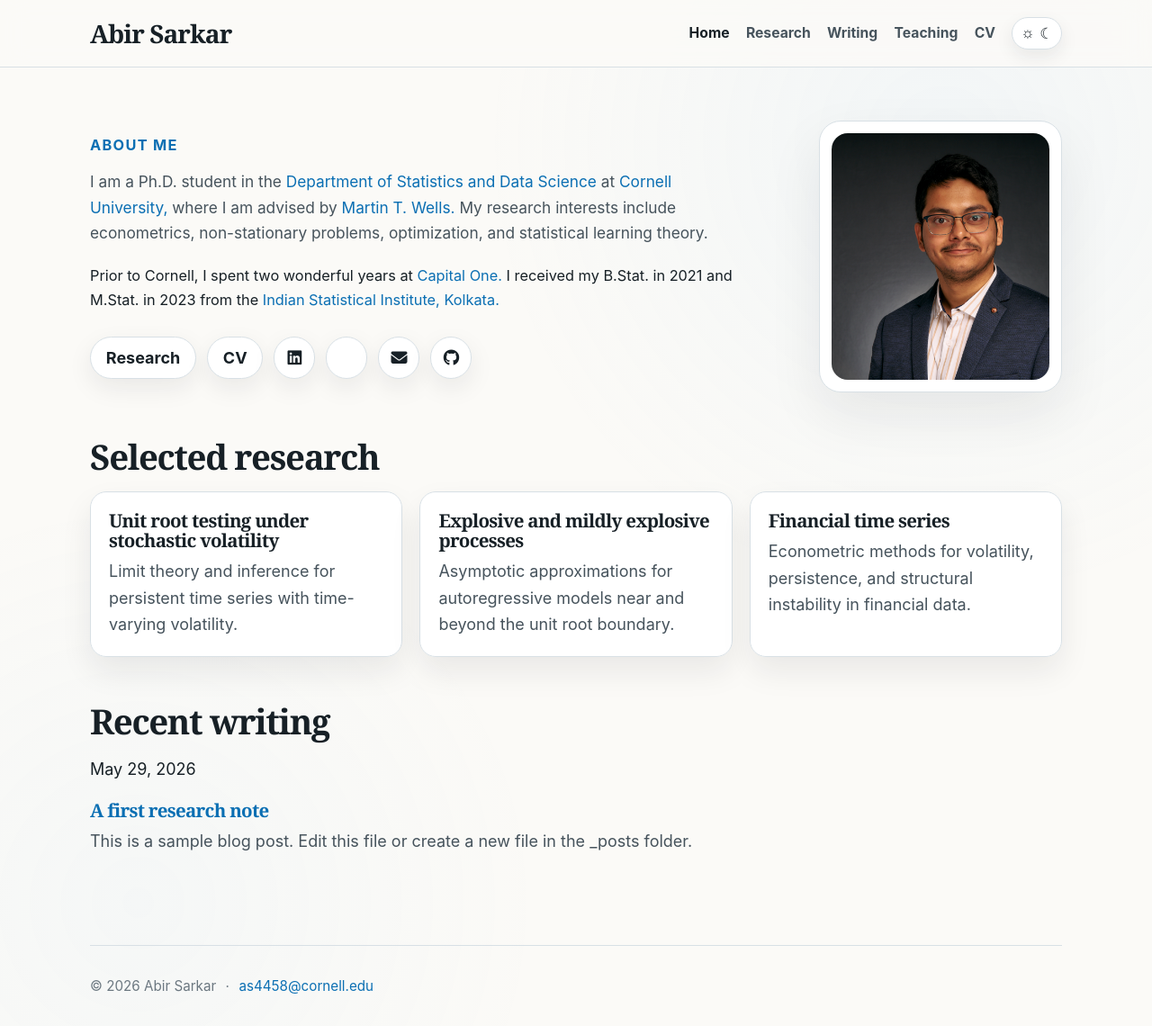
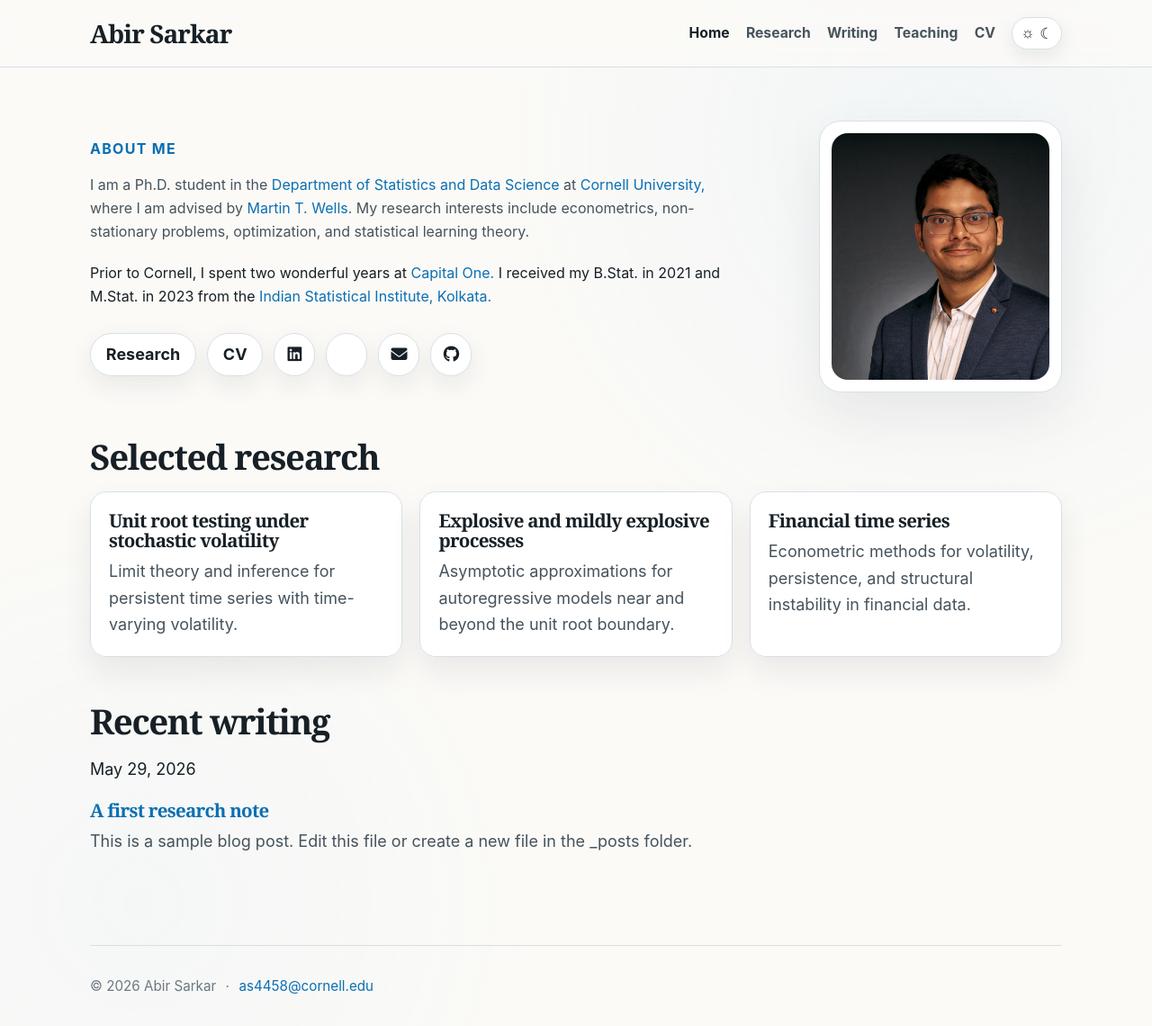
Before and after one commit to AbirS2026/AbirS2026.github.io, a Jekyll site: the page built from index.md, in a window 1280 px wide and 1140 px high. Shown: the whole window at 90% size. Built offline with Jekyll 4.4.1, drawn with Linux system fonts in a browser that asks for light colours; a style sheet for code colours, icons or effects is not loaded.

Commit message:
Update style.css

```diff
--- a/assets/css/style.css
+++ b/assets/css/style.css
@@ -288,11 +288,11 @@ a:hover { color: var(--accent-2); text-decoration: underline; }
   .brand { font-size: 1.45rem; }
 }
 .hero p {
-  font-size: 1.02rem;
+  font-size: 1.0rem;
   line-height: 1.65;
 }
 
 .hero .lead {
-  font-size: 1.08rem;
+  font-size: 1.0rem;
   line-height: 1.65;
 }
```
